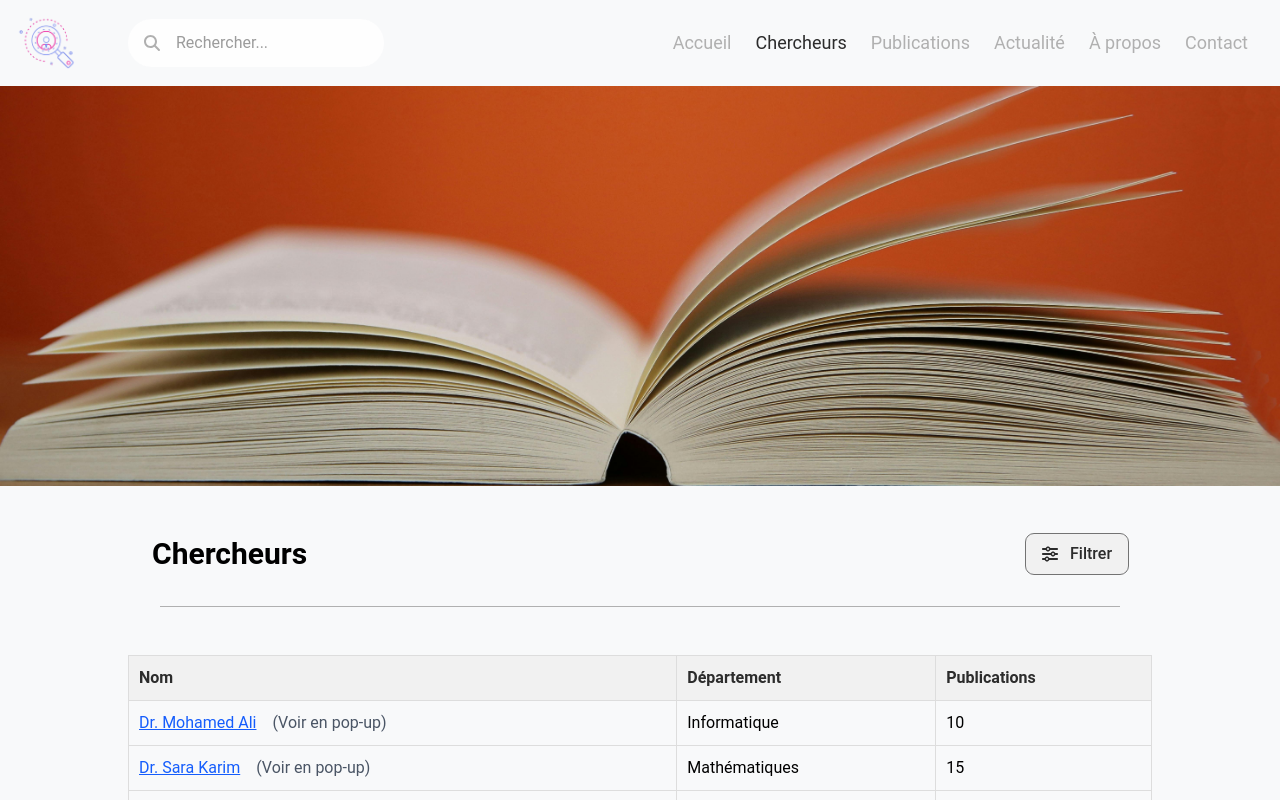
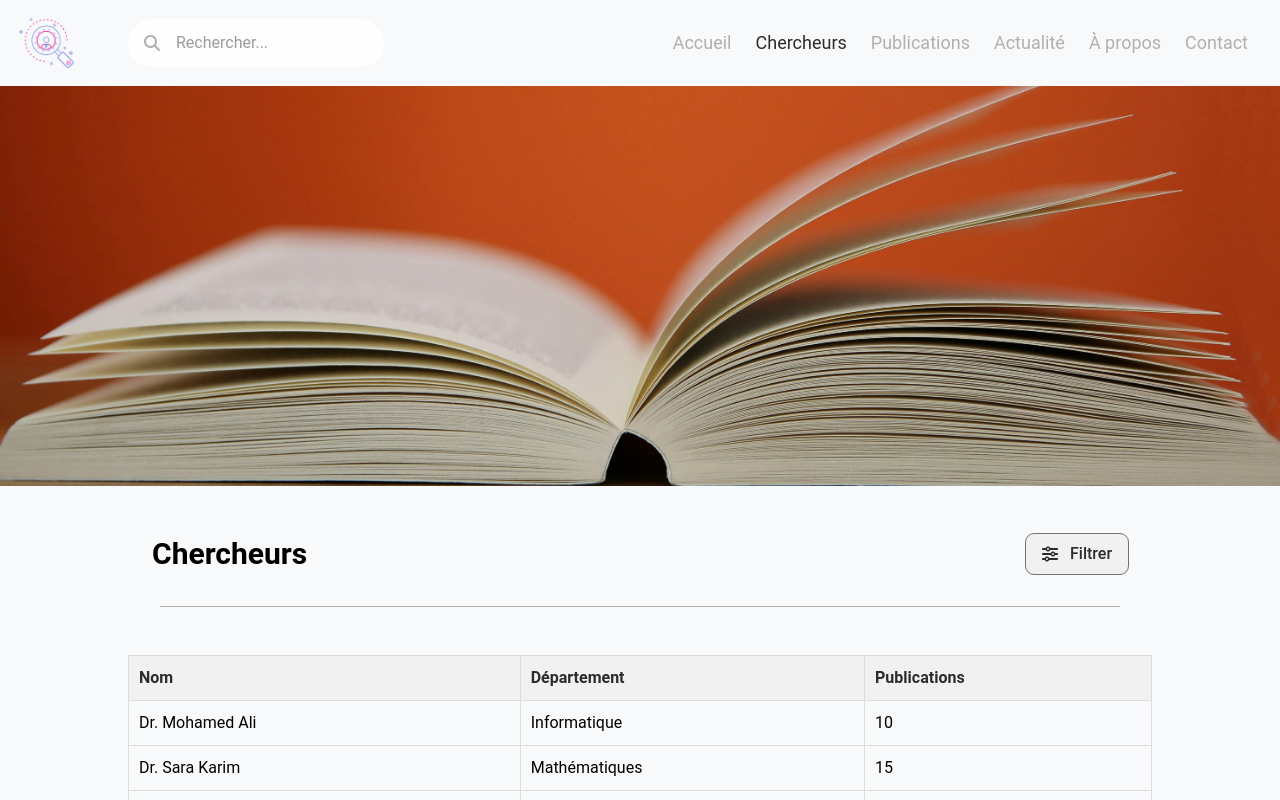
Before and after one commit to Ouassim721/Portail-de-gestion-des-profils-chercheurs, a React (Vite) app in the folder portail-chercheurs-frontend/: page /chercheurs in a window 1280 px wide. Shown: the top 800 px of the page. Built offline with nearby package versions, Linux system fonts and the light colour scheme.

Commit message:
ajout de table generique

```diff
--- /dev/null
+++ b/portail-chercheurs-frontend/src/components/TableGenerique.jsx
@@ -0,0 +1,34 @@
+import React from "react";
+
+function TableGenerique({ columns, data, onRowClick }) {
+  return (
+    <div className="table-container">
+      <table>
+        <thead>
+          <tr>
+            {columns.map((col, index) => (
+              <th key={index} className="text-left">
+                {col.label}
+              </th>
+            ))}
+          </tr>
+        </thead>
+        <tbody>
+          {data.map((item, rowIndex) => (
+            <tr
+              key={rowIndex}
+              onClick={() => onRowClick && onRowClick(item)}
+              className="cursor-pointer hover:bg-gray-100"
+            >
+              {columns.map((col, colIndex) => (
+                <td key={colIndex}>{item[col.key]}</td>
+              ))}
+            </tr>
+          ))}
+        </tbody>
+      </table>
+    </div>
+  );
+}
+
+export default TableGenerique;
--- a/portail-chercheurs-frontend/src/pages/Chercheurs.css
+++ b/portail-chercheurs-frontend/src/pages/Chercheurs.css
@@ -60,9 +60,10 @@ th {
   border: none;
   font-size: 1.5rem;
   cursor: pointer;
-  color: #333;
+  color: var(--color-text-secondary);
+  transition: 0.3s;
 }
 
 .close-btn:hover {
-  color: red;
+  color: var(--color-text-primary);
 }
--- a/portail-chercheurs-frontend/src/pages/Chercheurs.jsx
+++ b/portail-chercheurs-frontend/src/pages/Chercheurs.jsx
@@ -909,21 +909,8 @@ function Chercheurs() {
                 onClick={() => openPopup(chercheur)}
                 className="cursor-pointer hover:bg-gray-100"
               >
-                <td>
-                  {/* Lien vers la page complète */}
-                  <Link
-                    to={`/profil-chercheur/${chercheur.id}`}
-                    className="text-blue-600 underline"
-                  >
-                    {chercheur.nom}
-                  </Link>
-                  {/* Affichage du pop-up */}
-                  <button
-                    onClick={() => setChercheurSelectionne(chercheur)}
-                    className="ml-4 text-gray-600"
-                  >
-                    (Voir en pop-up)
-                  </button>
+                <td onClick={() => setChercheurSelectionne(chercheur)}>
+                  {chercheur.nom}
                 </td>
                 <td>{chercheur.departement}</td>
                 <td>{chercheur.publications}</td>
@@ -931,13 +918,6 @@ function Chercheurs() {
             ))}
           </tbody>
         </table>
-        {/* Affichage du modal si un chercheur est sélectionné
-        {chercheurSelectionne && (
-          <ProfilChercheur
-            chercheur={chercheurSelectionne}
-            onClose={() => setChercheurSelectionne(null)}
-          />
-        )} */}
       </div>
       {chercheurSelectionne && (
         <div className="popup-overlay">
```
